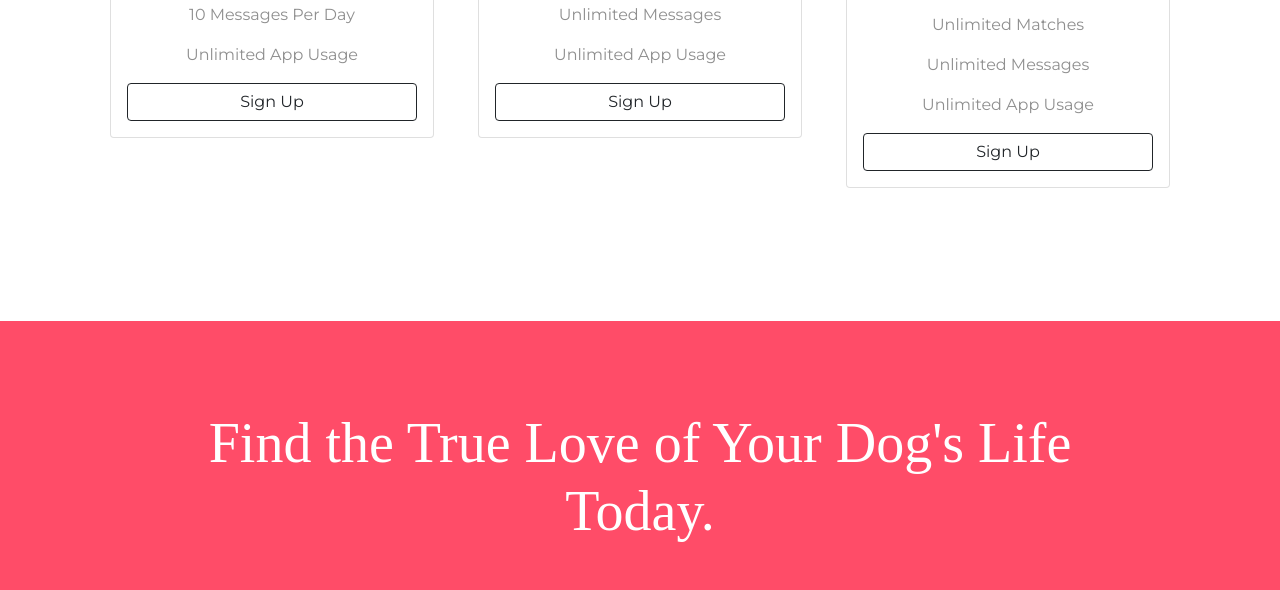
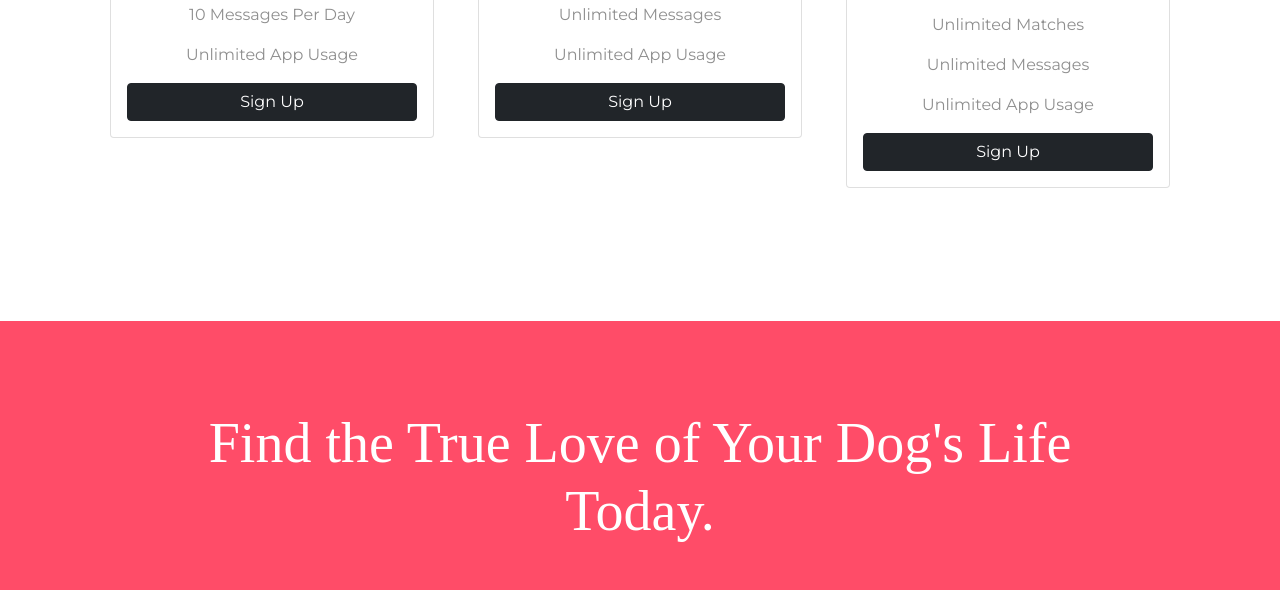
Before and after one commit to AmritaRoy92/tindog, a plain HTML site: page index.html in a window 1280 px wide. Shown: the part 2041-2631 px from the top of the page. Drawn offline with nearby package versions, Linux system fonts and the light colour scheme.

Commit message:
changed button type of pricing section , normal color black and hover color is grey

```diff
--- a/css/styles.css
+++ b/css/styles.css
@@ -155,6 +155,9 @@ background-color: #fff;
 .pricing-column {
   padding: 3% 2%;
 }
+.btn-free:hover{
+  background-color: grey;
+}
 
 
 @media(max-width:991.33px)and (min-width:777px) {
--- a/index.html
+++ b/index.html
@@ -150,7 +150,7 @@
       <p>5 Matches Per Day</p>
       <p>10 Messages Per Day</p>
       <p>Unlimited App Usage</p>
-      <button type="button" class="btn d-grid gap-2 col-12 mx-auto btn-outline-dark ">Sign Up</button>
+      <button type="button" class="btn d-grid gap-2 col-12 mx-auto btn-dark btn-free">Sign Up</button>
     </div>
   </div>
 
@@ -167,7 +167,7 @@
       <p>Unlimited Matches</p>
       <p>Unlimited Messages</p>
       <p>Unlimited App Usage</p>
-      <button type="button" class="btn d-grid gap-2 col-12 mx-auto btn-outline-dark">Sign Up</button>
+      <button type="button" class="btn d-grid gap-2 col-12 mx-auto btn-dark btn-free">Sign Up</button>
     </div>
   </div>
 
@@ -185,7 +185,7 @@
       <p>Unlimited Matches</p>
       <p>Unlimited Messages</p>
       <p>Unlimited App Usage</p>
-      <button type="button" class="btn d-grid gap-2 col-12 mx-auto btn-block btn-outline-dark">Sign Up</button>
+      <button type="button" class="btn d-grid gap-2 col-12 mx-auto btn-block btn-dark btn-free">Sign Up</button>
     </div>
   </div>
 
```
